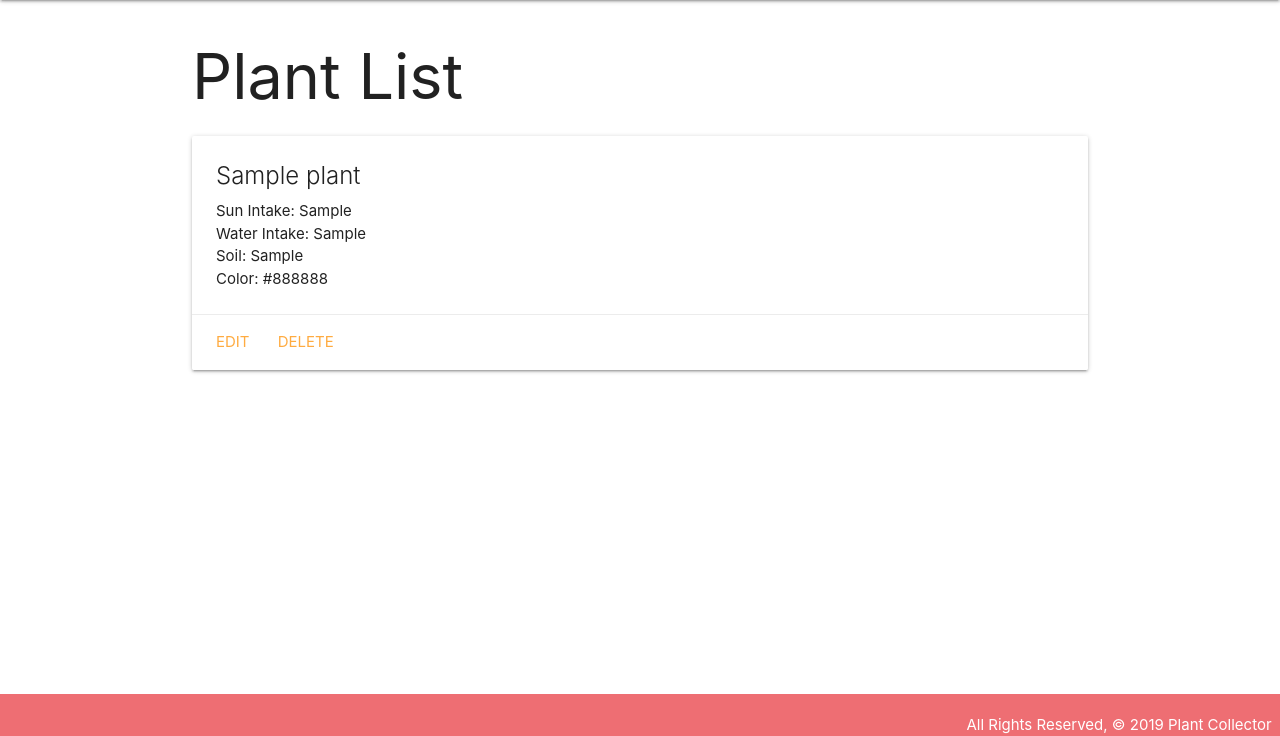
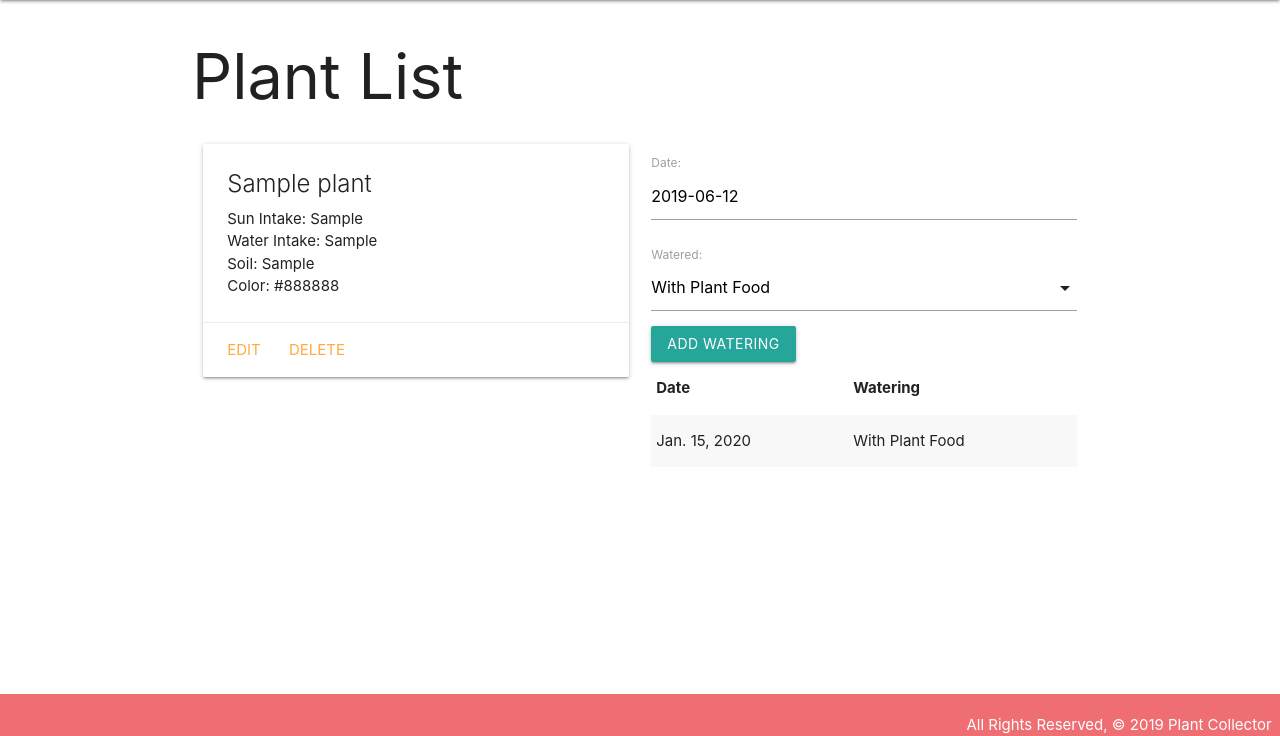
Before and after one commit to lramberg/plant_collector, a Django app: page /plants/1/ in a window 1280 px wide. Shown: the part 64-800 px from the top of the page. Run offline with Django 3.2, Linux system fonts and the light colour scheme; tables that the repository leaves empty hold one stand-in row (values such as "Sample post").

Commit message:
watering model

```diff
--- a/main_app/admin.py
+++ b/main_app/admin.py
@@ -1,5 +1,6 @@
 from django.contrib import admin
-from .models import Plant
+from .models import Plant, Watering
 
 # Register your models here.
 admin.site.register(Plant)
+admin.site.register(Watering)
--- /dev/null
+++ b/main_app/forms.py
@@ -0,0 +1,7 @@
+from django.forms import ModelForm
+from .models import Watering
+
+class WateringForm(ModelForm):
+  class Meta:
+    model = Watering
+    fields = ['date', 'watered']
--- a/main_app/models.py
+++ b/main_app/models.py
@@ -2,6 +2,11 @@ from django.db import models
 from django.urls import reverse
 
 # Create your models here.
+WATERED = (
+    ('W', 'With Plant Food'),
+    ('O', 'Without Plant Food')
+)
+
 class Plant(models.Model):
     name = models.CharField(max_length=100)
     sun = models.CharField(max_length=100)
@@ -14,3 +19,18 @@ class Plant(models.Model):
 
     def get_absolute_url(self):
         return reverse('detail', kwargs={'plant_id': self.id})
+
+class Watering(models.Model):
+    date = models.DateField()
+    watered = models.CharField(
+        max_length=1,
+        choices=WATERED,
+        default=WATERED[0][0]
+        )
+    plant = models.ForeignKey(Plant, on_delete=models.CASCADE)
+
+    def __str__(self):
+        return f"{self.get_watered_display()} on {self.date}"
+
+    class Meta:
+        ordering = ['-date']
--- a/main_app/templates/base.html
+++ b/main_app/templates/base.html
@@ -9,6 +9,7 @@
     <title>Plant Collector</title>
     <link rel="stylesheet" href="https://cdnjs.cloudflare.com/ajax/libs/materialize/1.0.0/css/materialize.min.css">
     <link rel="stylesheet" href="{% static 'css/style.css' %}">
+    <script src="https://cdnjs.cloudflare.com/ajax/libs/materialize/1.0.0/js/materialize.min.js"></script>
 </head>
 <body>
     <header class="navbar-fixed">
--- a/main_app/templates/plants/detail.html
+++ b/main_app/templates/plants/detail.html
@@ -3,6 +3,8 @@
 
 <h1>Plant List</h1>
 
+<div class="row">
+    <div class="col s6">
         <div class="card">
             <div class="card-content">
                 <span class="card-title">{{ plant.name }}</span>
@@ -16,5 +18,38 @@
                 <a href="{% url 'plant_delete' plant.id %}">Delete</a>
             </div>
         </div>
+    </div>
+    <div class="col s6">
+        <form action="{% url 'add_watering' plant.id %}"method="post">
+            {% csrf_token %}
+            {{ watering_form.as_p }}
+            <input type="submit" class="btn" value="Add Watering">
+        </form>
+        <table class="striped">
+        <thead>
+            <tr><th>Date</th><th>Watering</th></tr>
+        </thead>
+        <tbody>
+            {% for watering in plant.watering_set.all %}
+              <tr>
+                <td>{{watering.date}}</td>
+                <td>{{watering.get_watered_display}}</td>
+              </tr>
+            {% endfor %}
+        </tbody>
+        </table>
+    </div>
+</div>
+<script>
+    var dateEl = document.getElementById('id_date');
+    M.Datepicker.init(dateEl, {
+        format: 'yyyy-mm-dd',
+        defaultDate: new Date(),
+        setDefaultDate: true,
+        autoClose: true
+    });
 
+    var selectEl = document.getElementById('id_watered');
+    M.FormSelect.init(selectEl);
+</script>
 {% endblock %}
--- a/main_app/urls.py
+++ b/main_app/urls.py
@@ -9,4 +9,5 @@ urlpatterns = [
     path('plants/create/', views.PlantCreate.as_view(), name='plant_create'),
     path('plants/<int:pk>/update/', views.PlantUpdate.as_view(), name='plant_update'),
     path('plants/<int:pk>/delete/', views.PlantDelete.as_view(), name='plant_delete'),
+    path('plants/<int:plant_id>/add_watering/', views.add_watering, name='add_watering'),
 ]
--- a/main_app/views.py
+++ b/main_app/views.py
@@ -1,6 +1,7 @@
-from django.shortcuts import render
+from django.shortcuts import render, redirect
 from django.views.generic.edit import CreateView, UpdateView, DeleteView
 from .models import Plant
+from .forms import WateringForm
 
 # Create your views here.
 def home(request):
@@ -15,7 +16,16 @@ def plants_index(request):
 
 def plants_detail(request, plant_id):
     plant = Plant.objects.get(id=plant_id)
-    return render(request, 'plants/detail.html', {'plant': plant})
+    watering_form = WateringForm()
+    return render(request, 'plants/detail.html', {'plant': plant, 'watering_form': watering_form})
+
+def add_watering(request, plant_id):
+    form = WateringForm(request.POST)
+    if form.is_valid():
+        new_watering = form.save(commit=False)
+        new_watering.plant_id = plant_id
+        new_watering.save()
+    return redirect('detail', plant_id=plant_id)
 
 class PlantCreate(CreateView):
     model = Plant
```
Also changed, not shown: main_app/migrations/0002_watering.py (added). Lines whose indentation alone changed are shown as unchanged.
